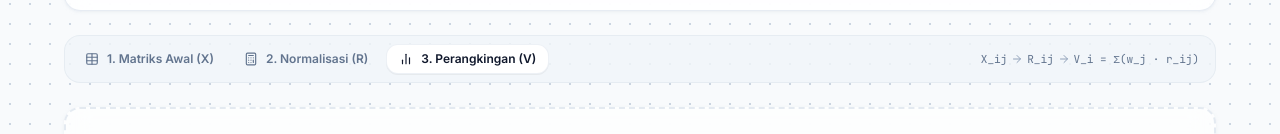
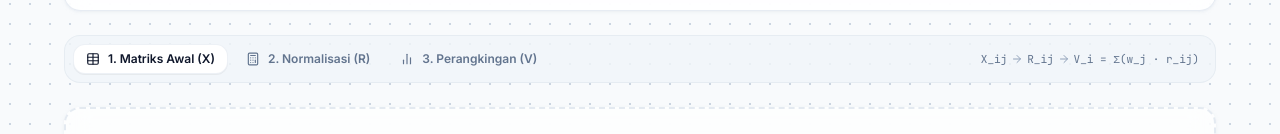
Before and after one commit to Hafidzrdwn/spk-tools, a React (Vite) app: page / in a window 1280 px wide. Shown: the part 526-660 px from the top of the page. Built offline with nearby package versions, Linux system fonts and the light colour scheme.

Commit message:
fix(saw): set default mathematical stepper to step 1 (initial matrix)

```diff
--- a/src/features/saw/SawTab.tsx
+++ b/src/features/saw/SawTab.tsx
@@ -18,7 +18,7 @@ export const SawTab: React.FC = () => {
     hasData,
   } = useSawViewModel();
 
-  const [activeStep, setActiveStep] = useState<1 | 2 | 3>(3);
+  const [activeStep, setActiveStep] = useState<1 | 2 | 3>(1);
 
   const steps = [
     { step: 1, label: '1. Matriks Awal (X)', icon: <Table className="w-3.5 h-3.5" /> },
```
